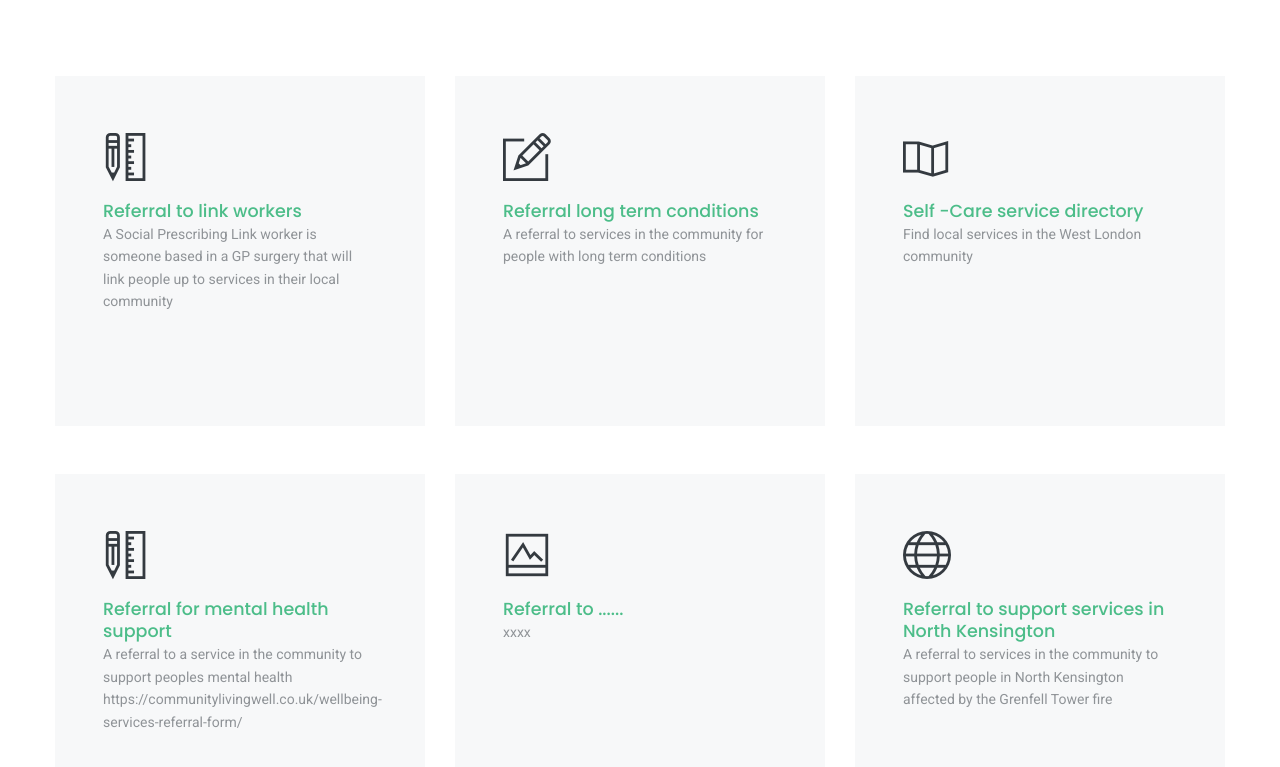
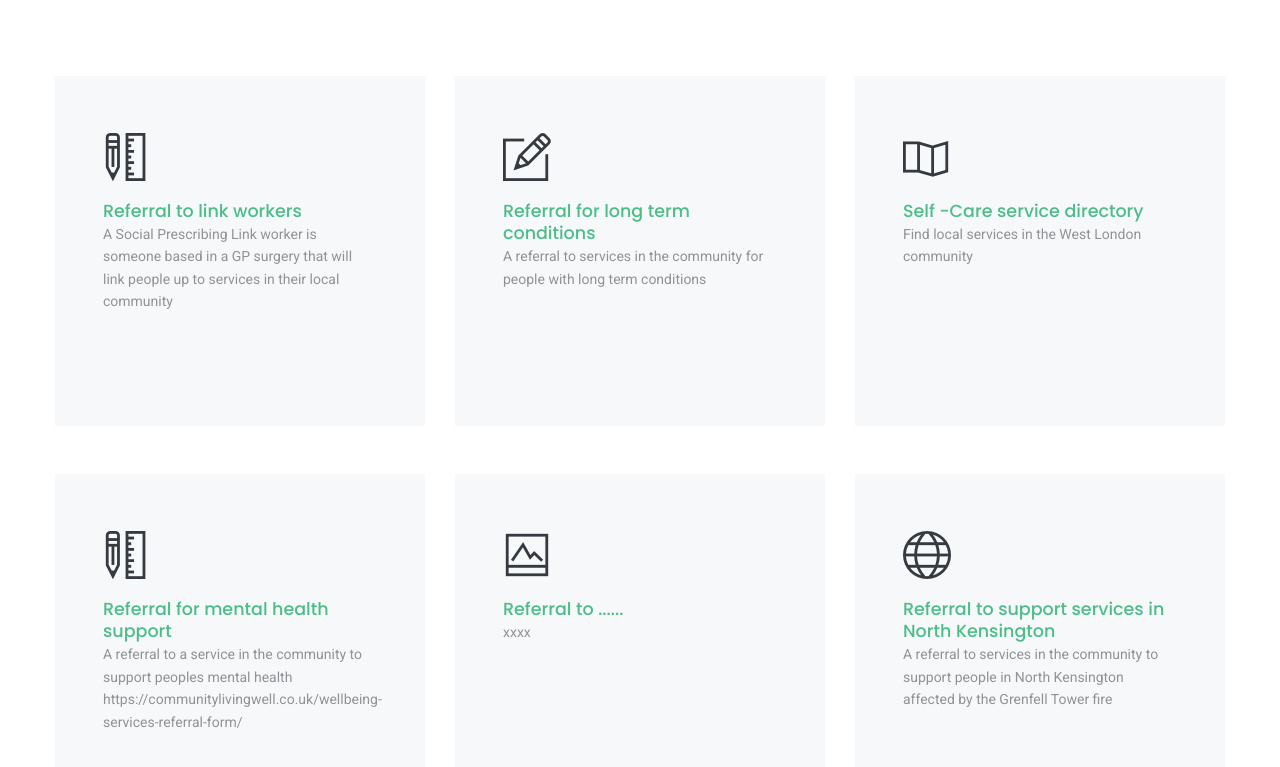
Before and after one commit to AgileVentures/cic-website, a Jekyll site: the page built from extra-page.md, in a window 1280 px wide and 900 px high, scrolled down 352 px, cut to the strip 61-828 px from the top of the window. Built offline with Jekyll 4.4.1, drawn with Linux system fonts in a browser that asks for light colours; some web fonts are replaced.

Commit message:
Update Referral for Long term conditions “referral_tile_three”

```diff
--- a/_data/referral_tile_three.yml
+++ b/_data/referral_tile_three.yml
@@ -1,4 +1,4 @@
 referral_tile_three:
-  - title: Referral long term conditions
+  - title: Referral for long term conditions
     text: "A referral to services in the community for people with long term
       conditions "
```
